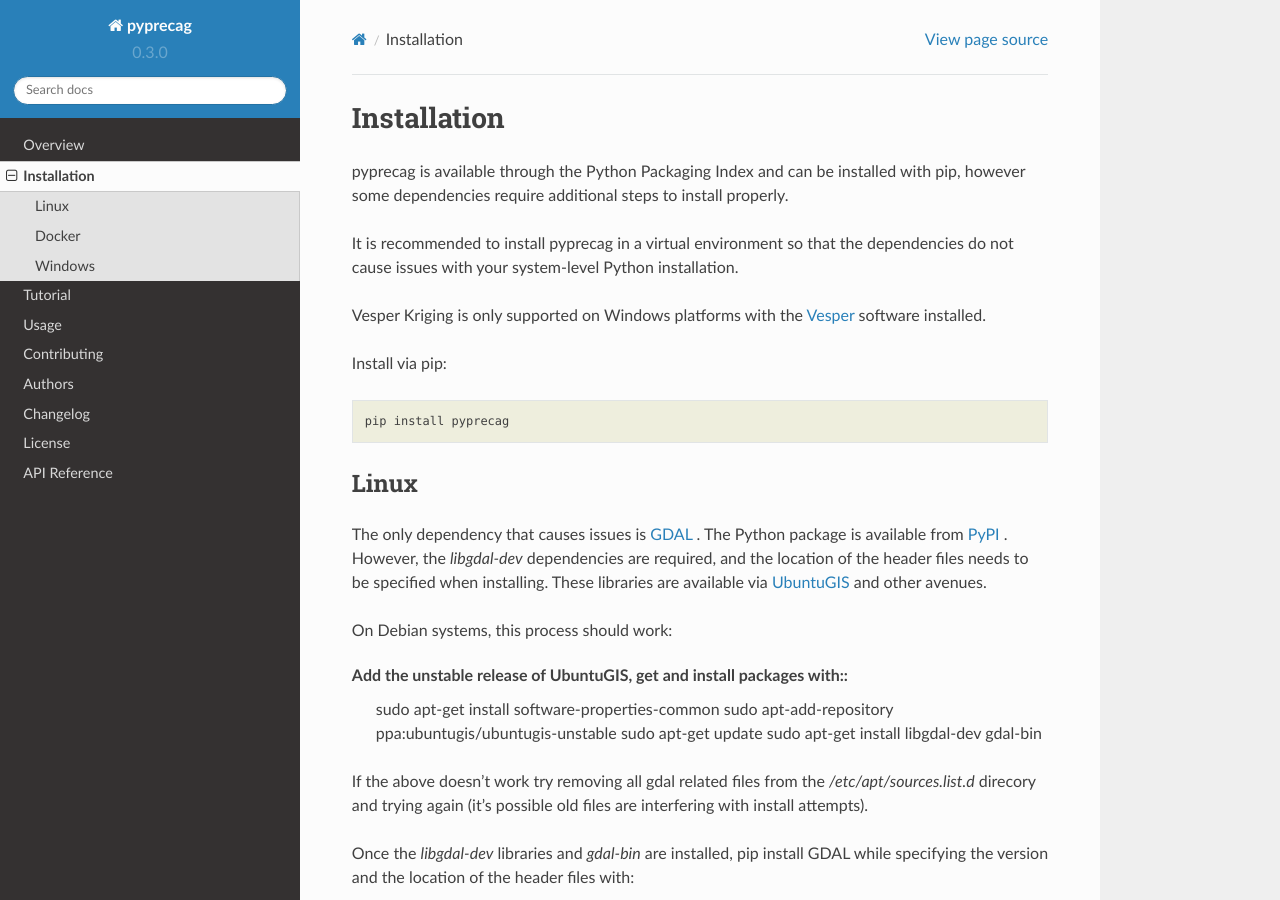
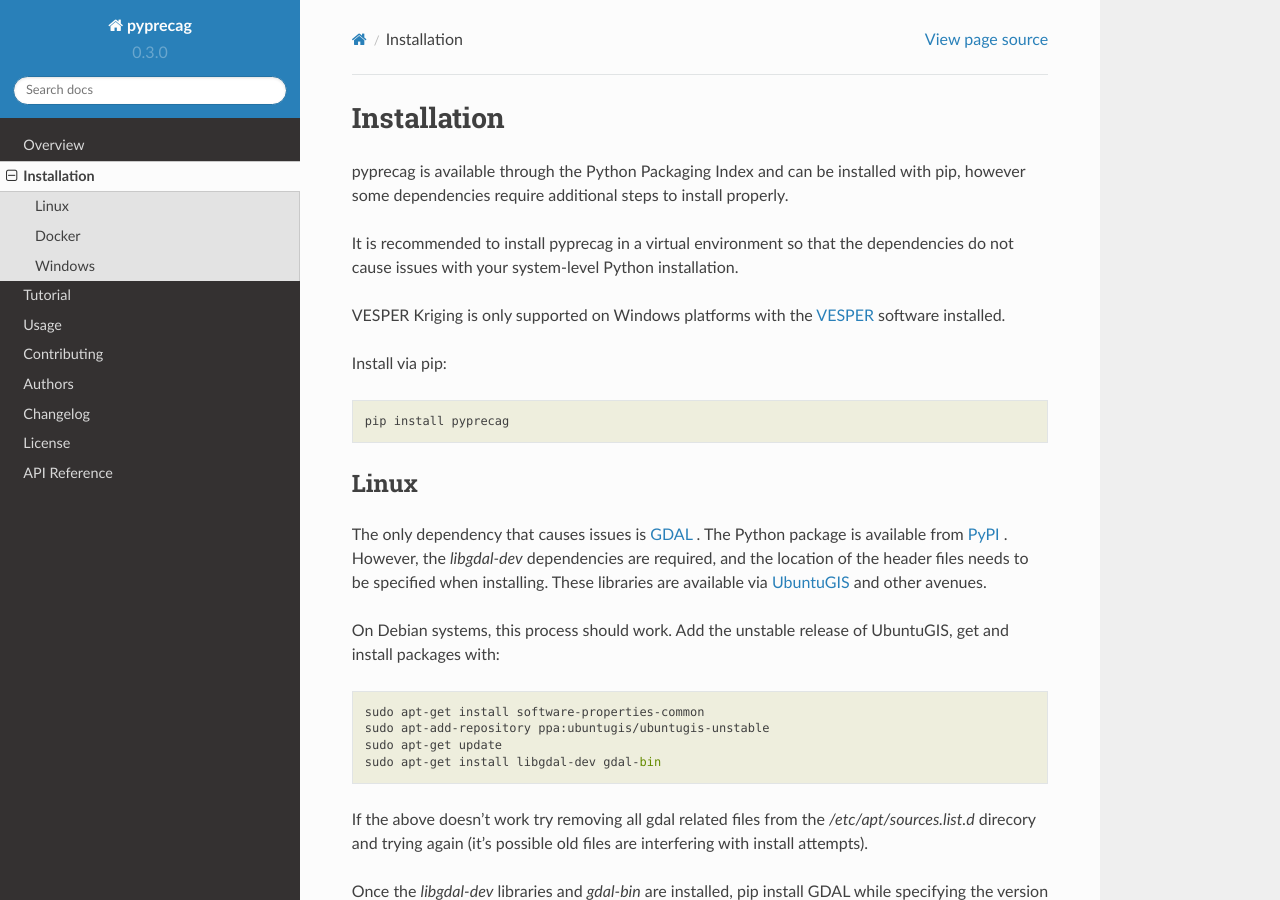
Before and after one commit to CSIRO-Precision-Agriculture/pyprecag, a Sphinx documentation site: the page built from docs/installation.rst, in a window 1280 px wide and 900 px high. Built offline with Sphinx 7.4.7 and the Read the Docs theme 2.0.0, drawn with Linux system fonts in a browser that asks for light colours.

Commit message:
fixed formatting

```diff
--- a/docs/installation.rst
+++ b/docs/installation.rst
@@ -5,7 +5,7 @@ pyprecag is available through the Python Packaging Index and can be installed wi
 
 It is recommended to install pyprecag in a virtual environment so that the dependencies do not cause issues with your system-level Python installation.
 
-Vesper Kriging is only supported on Windows platforms with the `Vesper <https://sydney.edu.au/agriculture/pal/software/vesper.shtml>`_ software installed.
+VESPER Kriging is only supported on Windows platforms with the `VESPER <https://sydney.edu.au/agriculture/pal/software/vesper.shtml>`_ software installed.
 
 Install via pip::
 
@@ -17,9 +17,9 @@ Linux
 The only dependency that causes issues is `GDAL <https://www.gdal.org/>`_ . The Python package is available from `PyPI <https://pypi.org/project/GDAL/>`_ .
 However, the `libgdal-dev` dependencies are required, and the location of the header files needs to be specified when installing. These libraries are available via  `UbuntuGIS <https://wiki.ubuntu.com/UbuntuGIS>`_ and other avenues.
 
-On Debian systems, this process should work::
+On Debian systems, this process should work.
+Add the unstable release of UbuntuGIS, get and install packages with::
 
-Add the unstable release of UbuntuGIS, get and install packages with::
     sudo apt-get install software-properties-common
     sudo apt-add-repository ppa:ubuntugis/ubuntugis-unstable
     sudo apt-get update
@@ -38,7 +38,7 @@ Docker
 
 The Dockerfile included in the examples directory builds a container with Pyprecag installed in an Ubuntu 18.04 image. Build the container with::
 
-	docker build -f docs/Dockerfile -t <tag> .
+    docker build -f docs/Dockerfile -t <tag> .
 
 The tests can be run inside this container like this::
 
```
